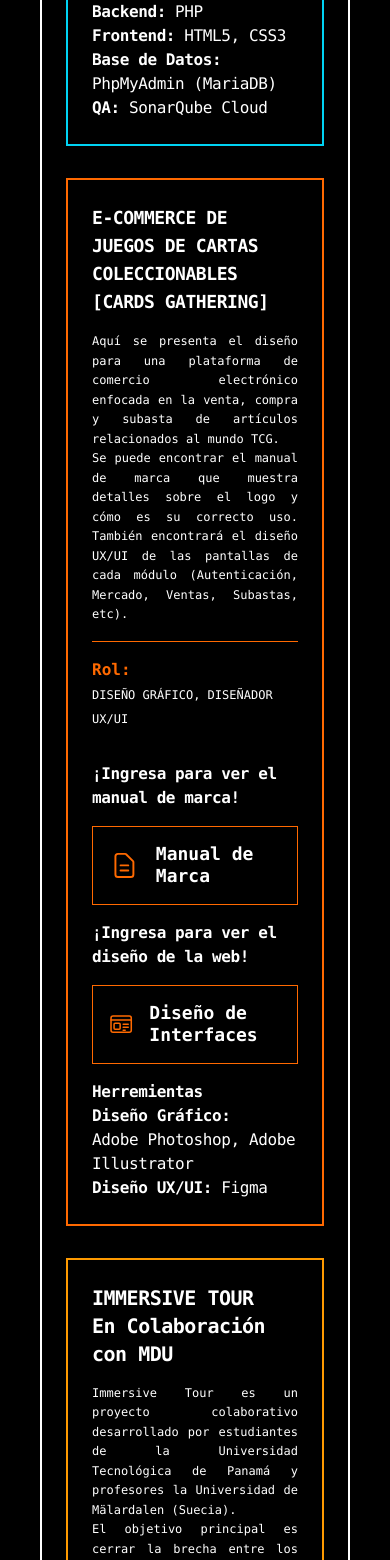
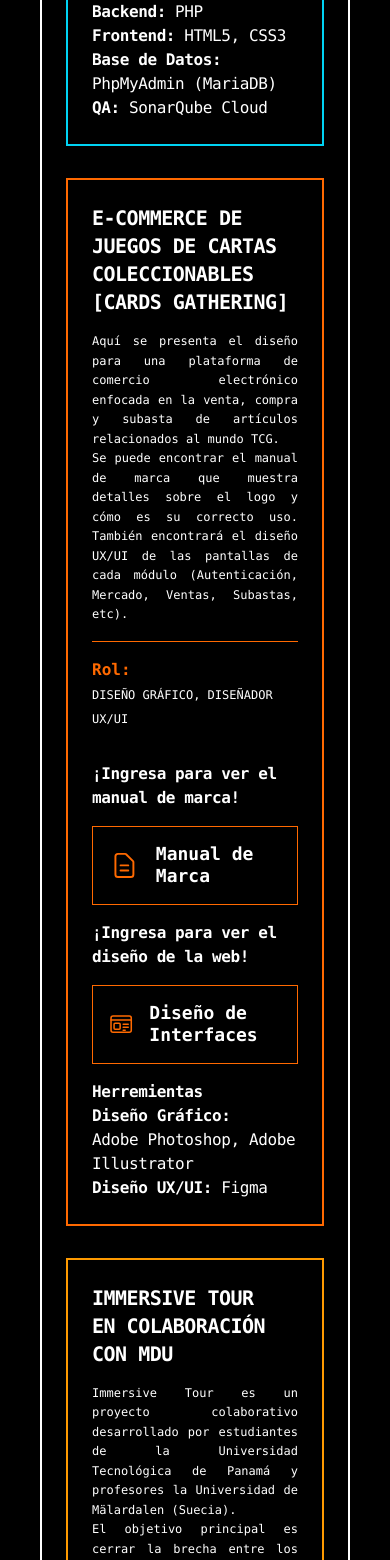
Before and after one commit to thealexispinel/PortafolioAlexisPinel, an Angular app: page /projects in a window 390 px wide. Shown: the part 2485-4045 px from the top of the page. Built offline with nearby package versions, Linux system fonts and the light colour scheme.

Commit message:
Actualización de responsive 2.1

```diff
--- a/src/app/features/projects/projects.component.html
+++ b/src/app/features/projects/projects.component.html
@@ -80,7 +80,7 @@
 
       <div class="border-2 border-orange-500 p-6 flex flex-col md:flex-row gap-8 hover:bg-orange-500 transition-colors group">
         <div class="w-full md:w-2/3 space-y-4">
-          <h2 class="text-white text-lg font-bold uppercase tracking-tight">E-Commerce de Juegos de Cartas Coleccionables [Cards Gathering]</h2>
+          <h2 class="text-white text-xl font-bold uppercase tracking-tight">E-Commerce de Juegos de Cartas Coleccionables [Cards Gathering]</h2>
           <p class="text-white text-xs md:text-sm leading-relaxed text-justify font-light">
             Aquí se presenta el diseño para una plataforma de comercio electrónico enfocada en la venta, compra y subasta de artículos relacionados al mundo TCG. <br>
             Se puede encontrar el manual de marca que muestra detalles sobre el logo y cómo es su correcto uso. También encontrará el diseño UX/UI de las pantallas de cada módulo (Autenticación, Mercado, Ventas, Subastas, etc).
@@ -113,7 +113,7 @@
 
       <div class="border-2 border-amber-500 p-6 flex flex-col md:flex-row gap-8 hover:bg-amber-500/5 transition-colors">
         <div class="w-full md:w-2/3 space-y-4">
-          <h2 class="text-white text-xl font-bold tracking-tight">IMMERSIVE TOUR <br> En Colaboración con MDU</h2>
+          <h2 class="text-white text-xl font-bold uppercase tracking-tight">IMMERSIVE TOUR <br> En Colaboración con MDU</h2>
           <div>
             <p class="text-white text-xs md:text-sm leading-relaxed text-justify font-light">
               Immersive Tour es un proyecto colaborativo desarrollado por estudiantes de la Universidad Tecnológica de Panamá y profesores la Universidad de Mälardalen (Suecia). <br> El objetivo principal es cerrar la brecha entre los espacios físicos y virtuales mediante la creación de una aplicación de Realidad Aumentada (AR) que permite la interacción en tiempo real con entornos inteligentes.
```
